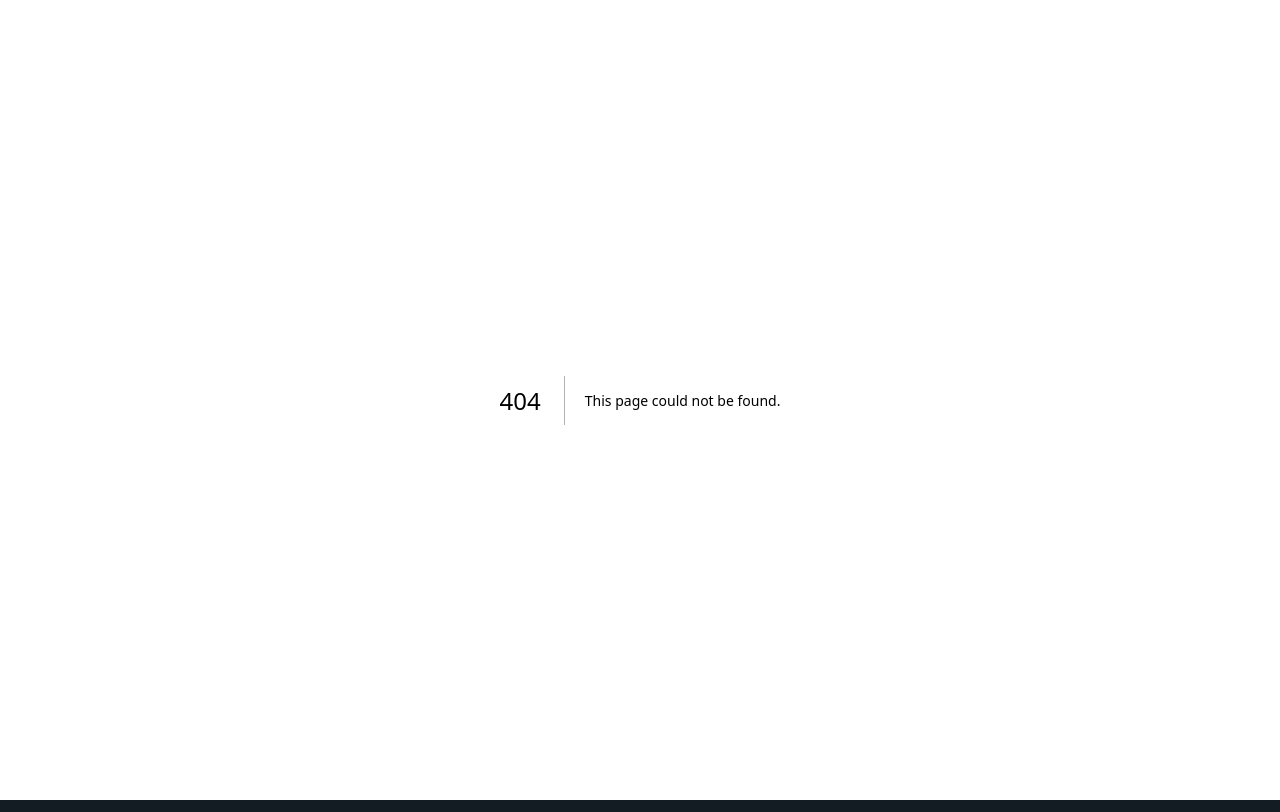
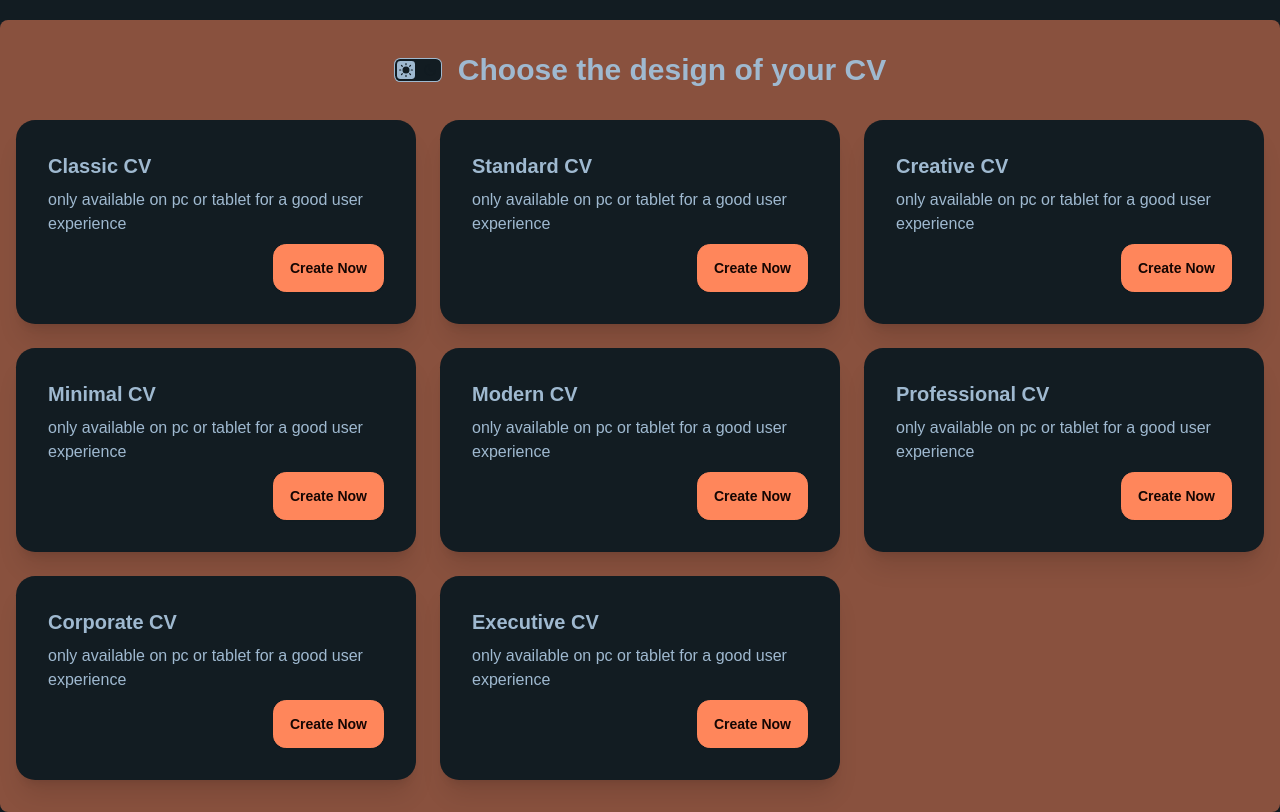
Before and after one commit to renemakoule/cvbuilderminato.ai, a Next.js app: page /cv in a window 1280 px wide. Before the commit this address had no page. Built offline with nearby package versions, Linux system fonts and the light colour scheme.

Commit message:
Add files via upload

```diff
--- /dev/null
+++ b/app/cv/page.tsx
@@ -0,0 +1,184 @@
+'use client'
+
+import Link from "next/link"
+import { motion } from "framer-motion"
+import Script from "next/script"
+
+// Type pour les données de la carte
+interface CardData {
+  id: number
+  title: string
+  description: string
+  link: string
+}
+
+
+// Données d'exemple
+const cardsData: CardData[] = [
+  {
+    id: 1,
+    title: "Classic CV",
+    description:
+      "only available on pc or tablet for a good user experience",
+    link: "/Classic",
+  },
+  {
+    id: 2,
+    title: "Standard CV",
+    description:
+      "only available on pc or tablet for a good user experience",
+    link: "/Standard",
+  },
+  {
+    id: 3,
+    title: "Creative CV",
+    description:
+      "only available on pc or tablet for a good user experience",
+    link: "/Creative_cv",
+  },
+  {
+    id: 4,
+    title: "Minimal CV",
+    description:
+      "only available on pc or tablet for a good user experience",
+    link: "/Minimal_cv",
+  },
+  {
+    id: 5,
+    title: "Modern CV",
+    description:
+      "only available on pc or tablet for a good user experience",
+    link: "/Modern_cv",
+  },
+  {
+    id: 6,
+    title: "Professional CV",
+    description:
+      "only available on pc or tablet for a good user experience",
+    link: "/Professional_cv",
+  },
+  {
+    id: 7,
+    title: "Corporate CV",
+    description:
+      "only available on pc or tablet for a good user experience",
+    link: "/Corporate_cv",
+  },
+  {
+    id: 6,
+    title: "Executive CV",
+    description:
+      "only available on pc or tablet for a good user experience",
+    link: "/Executive_cv",
+  },
+]
+
+export default function CardGrid() {
+
+  <><Script
+    src="https://www.googletagmanager.com/gtag/js?id=G-BPZC3KD93L"
+    strategy="afterInteractive" /><Script
+      id="google-analytics"
+      strategy="afterInteractive"
+    >
+      {`
+    window.dataLayer = window.dataLayer || [];
+    function gtag(){dataLayer.push(arguments);}
+    gtag('js', new Date());
+    gtag('config', 'G-BPZC3KD93L');
+  `}
+    </Script></>
+
+  return (
+    <section className="container mx-auto px-4 py-8 poppins-regular bg-primary/50 shadow-lg rounded-lg mt-5">
+      <div className="flex flex-row space-x-4 mb-8 items-center justify-center">
+        <label className="grid cursor-pointer place-items-center">
+          <input
+            type="checkbox"
+            value="synthwave"
+            className="toggle theme-controller bg-base-content col-span-2 col-start-1 row-start-1"
+          />
+          <svg
+            className="stroke-base-100 fill-base-100 col-start-1 row-start-1"
+            xmlns="http://www.w3.org/2000/svg"
+            width="14"
+            height="14"
+            viewBox="0 0 24 24"
+            fill="none"
+            stroke="currentColor"
+            strokeWidth="2"
+            strokeLinecap="round"
+            strokeLinejoin="round"
+          >
+            <circle cx="12" cy="12" r="5" />
+            <path d="M12 1v2M12 21v2M4.2 4.2l1.4 1.4M18.4 18.4l1.4 1.4M1 12h2M21 12h2M4.2 19.8l1.4-1.4M18.4 5.6l1.4-1.4" />
+          </svg>
+          <svg
+            className="stroke-base-100 fill-base-100 col-start-2 row-start-1"
+            xmlns="http://www.w3.org/2000/svg"
+            width="14"
+            height="14"
+            viewBox="0 0 24 24"
+            fill="none"
+            stroke="currentColor"
+            strokeWidth="2"
+            strokeLinecap="round"
+            strokeLinejoin="round"
+          >
+            <path d="M21 12.79A9 9 0 1 1 11.21 3 7 7 0 0 0 21 12.79z"></path>
+          </svg>
+        </label>
+        <motion.h1
+          className="text-3xl font-bold text-center"
+          initial={{ opacity: 0, y: -20 }}
+          animate={{ opacity: 1, y: 0 }}
+          transition={{ duration: 0.5 }}
+        >
+          Choose the design of your CV
+        </motion.h1>
+      </div>
+      <div className="grid grid-cols-1 md:grid-cols-2 lg:grid-cols-3 gap-6">
+        {cardsData.map((card, index) => (
+          <Link
+          href={card.link}
+          key={card.id}
+          className="block"
+          target="_blank"
+        >
+          <motion.div
+            key={card.id}
+            initial={{ opacity: 0, scale: 0.9, y: 20 }}
+            animate={{ opacity: 1, scale: 1, y: 0 }}
+            transition={{
+              duration: 0.5,
+              delay: index * 0.1,
+              ease: "easeOut"
+            }}
+            whileHover={{
+              scale: 1.02,
+              transition: { duration: 0.2 }
+            }}
+            className="card bg-base-100 w-full shadow-xl cursor-pointer"
+          >
+            <div className="card-body">
+              <h2 className="card-title">{card.title}</h2>
+              <p>{card.description}</p>
+              <div className="card-actions justify-end">
+                <Link href={card.link} className="ml-auto" target="_blank">
+                  <motion.button
+                    className="btn btn-primary"
+                    whileHover={{ scale: 1.05 }}
+                    whileTap={{ scale: 0.95 }}
+                  >
+                    Create Now
+                  </motion.button>
+                </Link>
+              </div>
+            </div>
+          </motion.div>
+          </Link>
+        ))}
+      </div>
+    </section>
+  )
+}
```
